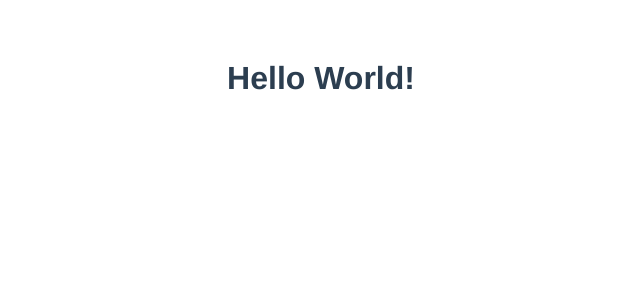
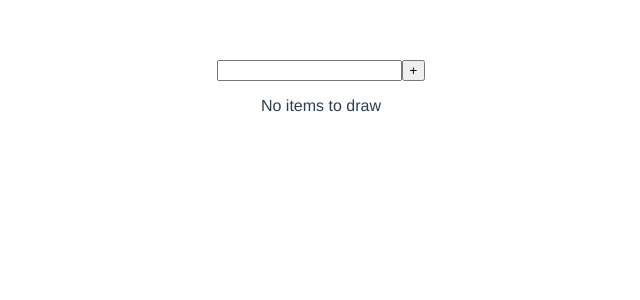
Before and after one commit to danielkoban/draw-an-option, a Vue app: page / in a window 1280 px wide. Shown: the top 300 px of the page, without its empty margins (319-959 px from the left). Built offline with nearby package versions, Linux system fonts and the light colour scheme.

Commit message:
Add NewItem and ItemList component

```diff
--- a/src/App.vue
+++ b/src/App.vue
@@ -1,12 +1,19 @@
 <template>
-  <h1>Hello World!</h1>
+  <AddItem />
+  <ItemList />
 </template>
 
 <script lang="ts">
 import { defineComponent } from "vue";
+import AddItem from "./components/AddItem.vue";
+import ItemList from "./components/ItemList.vue";
 
 export default defineComponent({
   name: "App",
+  components: {
+    AddItem,
+    ItemList,
+  },
 });
 </script>
 
--- /dev/null
+++ b/src/components/AddItem.vue
@@ -0,0 +1,25 @@
+<template>
+  <div>
+    <input type="text" v-model="newItem" @keyup.enter="addItem" />
+    <button @click="addItem">+</button>
+  </div>
+</template>
+
+<script lang="ts">
+import { defineComponent } from "vue";
+import store from "../store";
+
+export default defineComponent({
+  setup() {
+    const { newItem, addItem } = store;
+
+    return {
+      newItem,
+      addItem,
+    };
+  },
+});
+</script>
+
+<style>
+</style>
--- /dev/null
+++ b/src/components/ItemList.vue
@@ -0,0 +1,28 @@
+<template>
+  <p v-if="!items.length">No items to draw</p>
+  <ul v-else>
+    <li v-for="(item, index) in items" :key="index">
+      {{ item }}
+      <button @click="removeItem(index)">-</button>
+    </li>
+  </ul>
+</template>
+
+<script>
+import { defineComponent } from "vue";
+import store from "../store";
+
+export default defineComponent({
+  setup() {
+    const { items, removeItem } = store;
+
+    return {
+      items,
+      removeItem,
+    };
+  },
+});
+</script>
+
+<style>
+</style>
--- /dev/null
+++ b/src/store/index.ts
@@ -0,0 +1,23 @@
+import { ref } from "vue";
+import { Items } from "../types/Items";
+import { NewItem } from "../types/NewItem"
+
+const newItem = ref<NewItem>("");
+const items = ref<Items>([]);
+
+const addItem = () => {
+  items.value.push(newItem.value);
+  newItem.value = "";
+}
+
+const removeItem = (index: number) => {
+  items.value.splice(index, 1);
+  // delete items.value[index];
+}
+
+export default {
+  newItem,
+  items,
+  addItem,
+  removeItem
+}
--- /dev/null
+++ b/src/types/Items.ts
@@ -0,0 +1 @@
+export type Items = (string | number)[];
--- /dev/null
+++ b/src/types/NewItem.ts
@@ -0,0 +1 @@
+export type NewItem = string | number;
```
